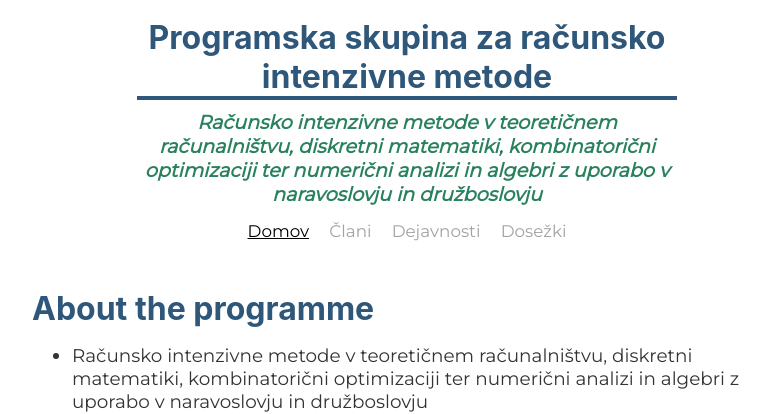
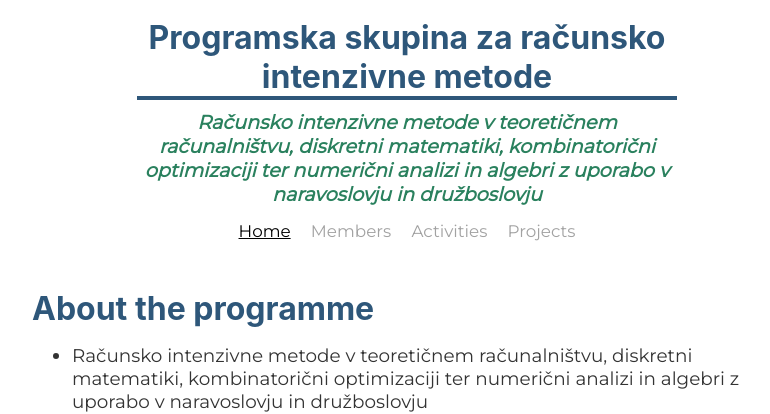
Before and after one commit to IMFM-SI/cimm-site, a Jekyll site: the page built from index.md, in a window 1280 px wide. Shown: the top 414 px of the page, without its empty margins (233-1003 px from the left). Built offline with Jekyll 4.4.1, drawn with Linux system fonts in a browser that asks for light colours; nearby versions of some CDN libraries; some web fonts are replaced.

Commit message:
Fix toplevel pages

```diff
--- a/_data/pages.yml
+++ b/_data/pages.yml
@@ -1,5 +1,5 @@
 pages:
-  - {name: 'Domov', url: '/'}
-  - {name: 'Člani', url: 'clani.html'}
-  - {name: 'Dejavnosti', url: 'dejavnosti.html'}
-  - {name: 'Dosežki', url: 'dosezki.html'}
+  - {name: 'Home', url: '/'}
+  - {name: 'Members', url: 'members.html'}
+  - {name: 'Activities', url: 'activities.html'}
+  - {name: 'Projects', url: 'projects.html'}
```
